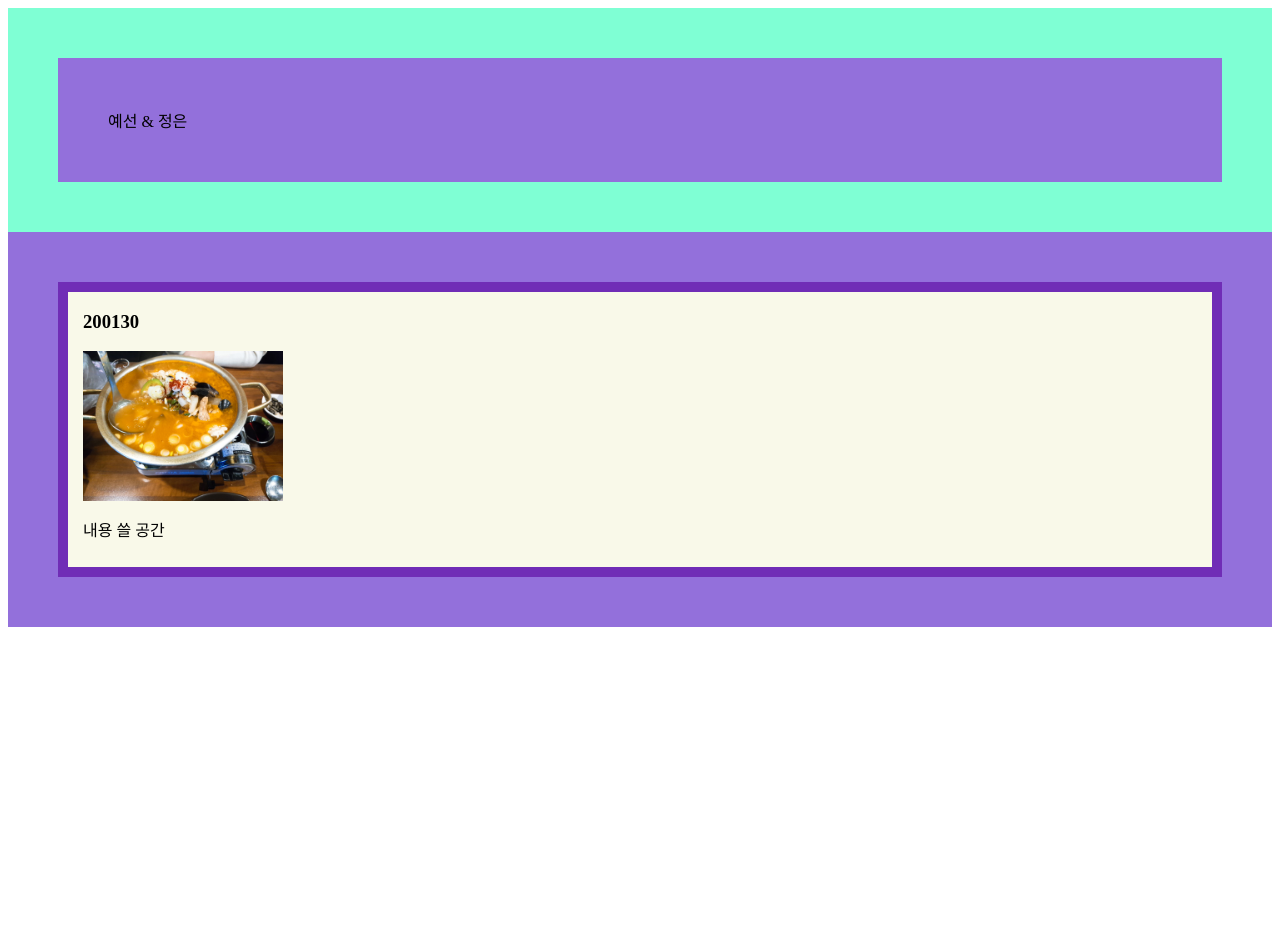
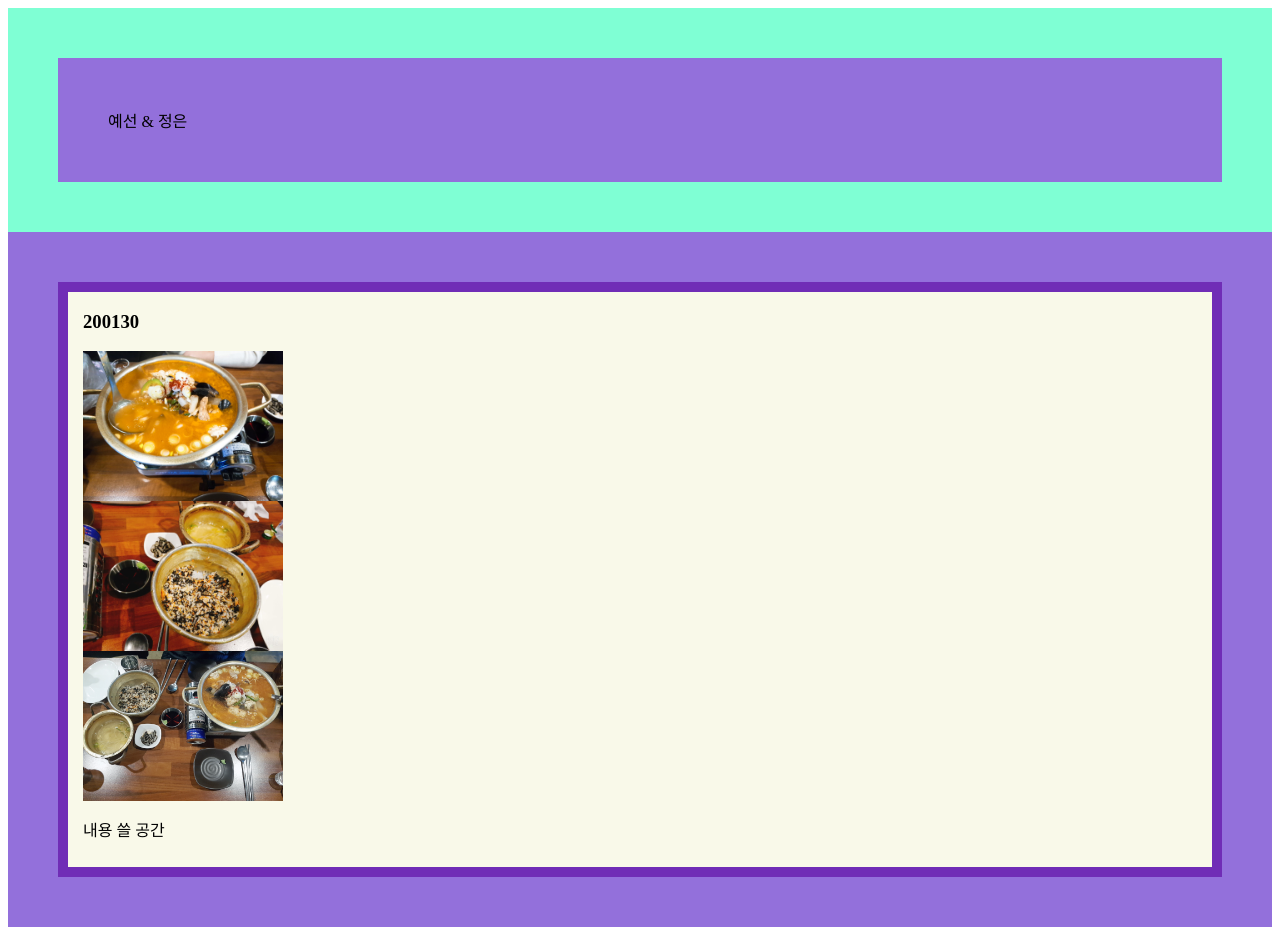
Before and after one commit to yejeong0205/-, a plain HTML site: page 200130day.html in a window 1280 px wide. Before the commit the page ends 800 px from the top, so only its background shows below. Drawn offline with Linux system fonts and the light colour scheme.

Commit message:
사진 추가

```diff
--- a/200130day.html
+++ b/200130day.html
@@ -33,6 +33,8 @@
     <div id = "date">
       <h3>200130</h3>
       <div id = "imgD"><img src="200130_1.jpg" style="width: 200px; height: 150px;"></div>
+      <div id = "imgD"><img src="200130_2.jpg" style="width: 200px; height: 150px;"></div>
+      <div id = "imgD"><img src="200130_3.jpg" style="width: 200px; height: 150px;"></div>
       <p>내용 쓸 공간</p>
     </div>
   </div>
```
